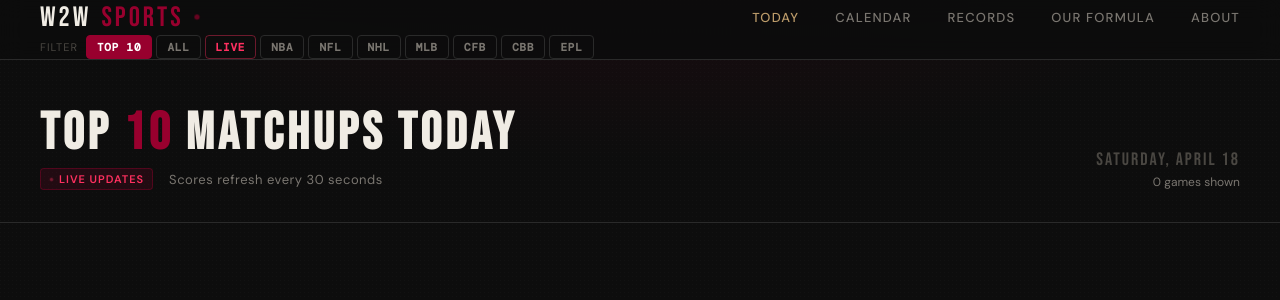
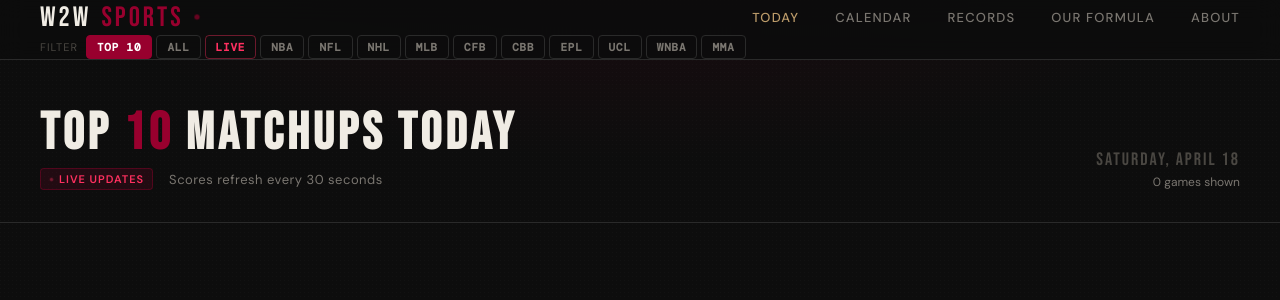
Before and after one commit to ckgifford06/w2wSports, a Flask app: page / in a window 1280 px wide. Shown: the top 300 px of the page. Run offline with Flask 3, Linux system fonts and the light colour scheme; data that the repository does not hold is empty.

Commit message:
Update index.html

```diff
--- a/templates/index.html
+++ b/templates/index.html
@@ -234,6 +234,9 @@
   .badge-CFB { color: #a07ad0; border-color: rgba(160,122,208,0.3); background: rgba(160,122,208,0.07); }
   .badge-CBB { color: #60c890; border-color: rgba(96,200,144,0.3); background: rgba(96,200,144,0.07); }
   .badge-EPL { color: #4ec5a5; border-color: rgba(78,197,165,0.3); background: rgba(78,197,165,0.07); }
+  .badge-WNBA { color: #e89f4a; border-color: rgba(232,159,74,0.3); background: rgba(232,159,74,0.07); }
+  .badge-UCL { color: #6b8cff; border-color: rgba(107,140,255,0.3); background: rgba(107,140,255,0.07); }
+  .badge-MMA { color: #d64545; border-color: rgba(214,69,69,0.3); background: rgba(214,69,69,0.07); }
 
   .game-teams { min-width: 0; }
 
@@ -1065,6 +1068,9 @@
   <button class="pill {% if selected_league == 'CFB' %}active{% endif %}" onclick="filterLeague('CFB', this)">CFB</button>
   <button class="pill {% if selected_league == 'CBB' %}active{% endif %}" onclick="filterLeague('CBB', this)">CBB</button>
   <button class="pill {% if selected_league == 'EPL' %}active{% endif %}" onclick="filterLeague('EPL', this)">EPL</button>
+  <button class="pill {% if selected_league == 'UCL' %}active{% endif %}" onclick="filterLeague('UCL', this)">UCL</button>
+  <button class="pill {% if selected_league == 'WNBA' %}active{% endif %}" onclick="filterLeague('WNBA', this)">WNBA</button>
+  <button class="pill {% if selected_league == 'MMA' %}active{% endif %}" onclick="filterLeague('MMA', this)">MMA</button>
 </div>
 {% endblock %}
 
@@ -1611,7 +1617,7 @@
     const rank     = btn.dataset.rank;
     const league   = btn.dataset.league;
 
-    const leagueEmojis = { NBA:'🏀', NFL:'🏈', NHL:'🏒', MLB:'⚾', CFB:'🏈', CBB:'🏀', EPL:'⚽' };
+    const leagueEmojis = { NBA:'🏀', NFL:'🏈', NHL:'🏒', MLB:'⚾', CFB:'🏈', CBB:'🏀', EPL:'⚽', WNBA:'🏀', UCL:'⚽', MMA:'🥊' };
     const emoji = leagueEmojis[league] || '🏟️';
 
     const tweetText = `${emoji} #${rank} matchup tonight: ${matchup}\nW2W Score: ${score} pts · ${time} ET · ${network}\nw2w-sports.com`;
```
